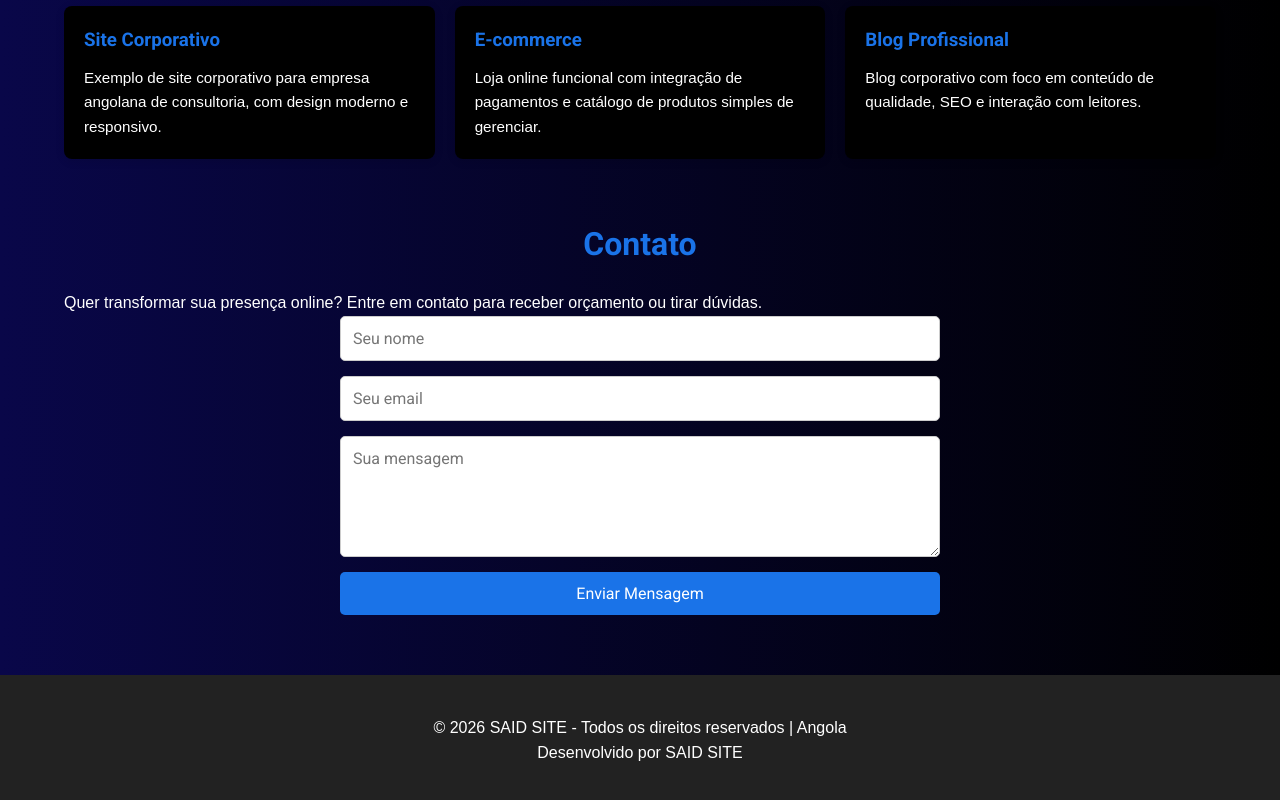
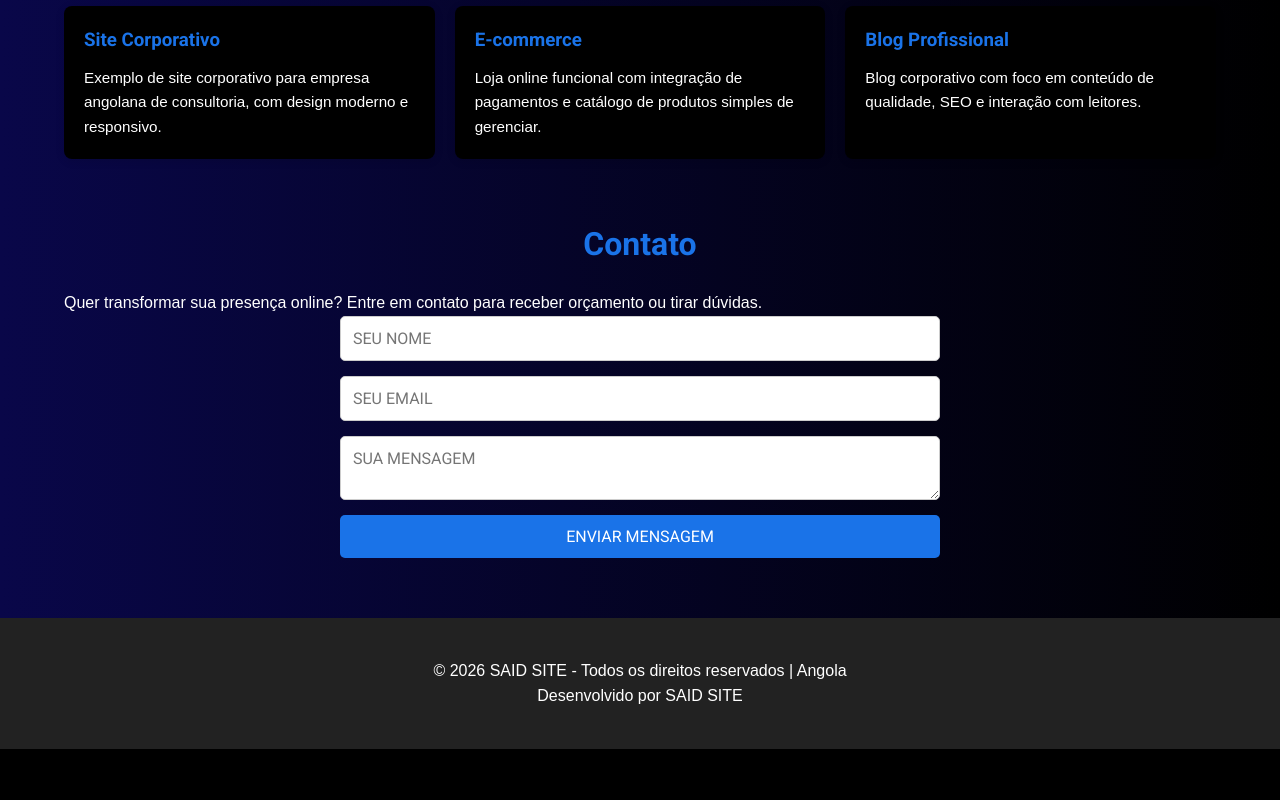
Before and after one commit to fgjughead-collab/Said-Site, a plain HTML site: page index.html in a window 1280 px wide. Shown: the part 1496-2296 px from the top of the page. After the commit the page ends 2245 px from the top, so only its background shows below. Drawn offline with Linux system fonts and the light colour scheme.

Commit message:
Update index.html
Para sms.

```diff
--- a/index.html
+++ b/index.html
@@ -117,11 +117,12 @@
         <h2>Contato</h2>
         <p>Quer transformar sua presença online? Entre em contato para receber orçamento ou tirar dúvidas.</p>
         <form>
-            <input type="text" placeholder="Seu nome" required>
-            <input type="email" placeholder="Seu email" required>
-            <textarea rows="5" placeholder="Sua mensagem" required></textarea>
-            <button type="submit">Enviar Mensagem</button>
-        </form>
+           <form action="https://formspree.io/f/mdakyavj" method="POST" target="_blank">
+        <input type="text" name="name" placeholder="SEU NOME" required style="text-transform:uppercase;">
+        <input type="email" name="email" placeholder="SEU EMAIL" required>
+        <textarea name="message" placeholder="SUA MENSAGEM" required style="text-transform:uppercase;"></textarea>
+        <button type="submit">ENVIAR MENSAGEM</button>
+    </form>
     </section>
 
     <!-- Footer -->
```
